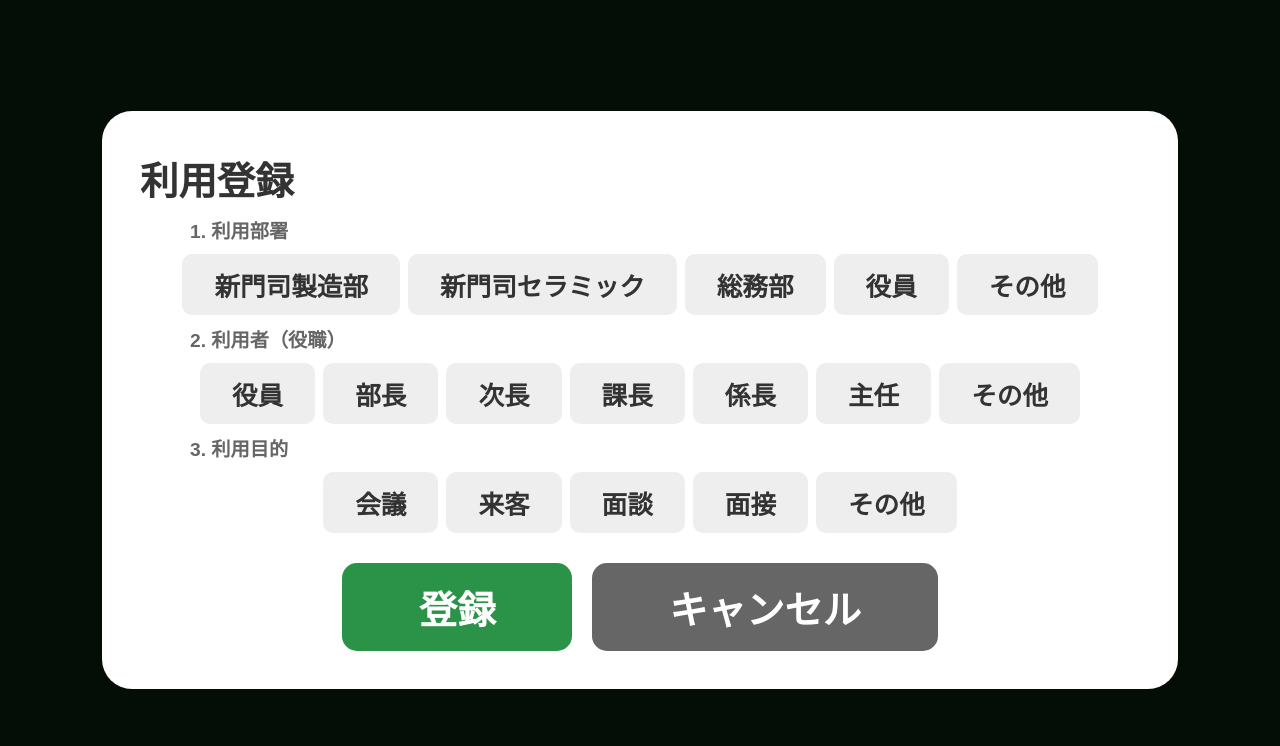
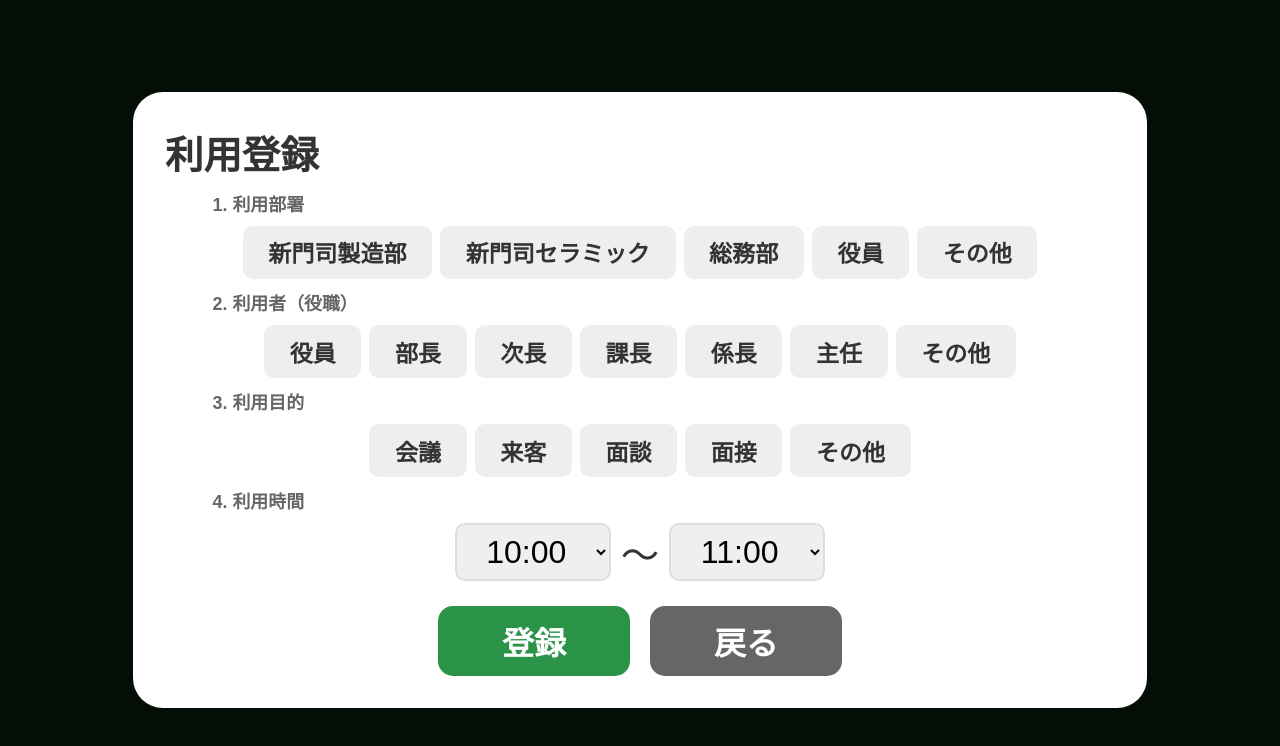
Before and after one commit to kotani6053/-, a Next.js app: page / in a window 1280 px wide. Both pictures are taken after a click on the button "予約入力". Shown: the top 746 px of the page. Built offline with nearby package versions, Linux system fonts and the light colour scheme.

Commit message:
Add client name field and update styles

```diff
--- a/app/page.js
+++ b/app/page.js
@@ -5,12 +5,20 @@ export default function TabletDisplay() {
   const [data, setData] = useState({ occupied: false });
   const [isEditing, setIsEditing] = useState(false);
 
-  // 選択肢の設定
   const deptPresets = ["新門司製造部", "新門司セラミック", "総務部", "役員", "その他"];
   const userPresets = ["役員", "部長", "次長", "課長", "係長", "主任", "その他"];
   const purposePresets = ["会議", "来客", "面談", "面接", "その他"];
 
-  const [form, setForm] = useState({ dept: "", user: "", purpose: "", startTime: "10:00", endTime: "11:00" });
+  const [form, setForm] = useState({ dept: "", user: "", purpose: "", clientName: "", startTime: "10:00", endTime: "11:00" });
+
+  // 10分刻みの時間リスト
+  const timeOptions = [];
+  for (let h = 0; h < 24; h++) {
+    for (let m = 0; m < 60; m += 10) {
+      const time = `${h.toString().padStart(2, '0')}:${m.toString().padStart(2, '0')}`;
+      timeOptions.push(time);
+    }
+  }
 
   const fetchStatus = async () => {
     try {
@@ -28,7 +36,7 @@ export default function TabletDisplay() {
 
   const handleReserve = async () => {
     if (!form.dept || !form.user || !form.purpose) {
-      alert("すべての項目を選択してください");
+      alert("項目を選択してください");
       return;
     }
     await fetch("/api/room", {
@@ -46,34 +54,31 @@ export default function TabletDisplay() {
       headers: { "Content-Type": "application/json" },
       body: JSON.stringify({ action: "release" }),
     });
-    // 強制リロードでキャッシュを完全にクリア
     setTimeout(() => { window.location.reload(); }, 200);
   };
 
   if (data.occupied) {
-    // 【使用中画面】
     return (
       <div style={{ backgroundColor: "#D90429", color: "white", height: "100vh", width: "100vw", display: "flex", flexDirection: "column", alignItems: "center", justifyContent: "center", fontFamily: "sans-serif", textAlign: "center" }}>
-        <div style={{ fontSize: "10vw", fontWeight: "900" }}>使用中</div>
-        <div style={{ fontSize: "5vw", margin: "20px 0", lineHeight: "1.4" }}>
-          <strong style={{ fontSize: "7vw" }}>{data.purpose}</strong><br />
+        <div style={{ fontSize: "8vw", fontWeight: "900" }}>使用中</div>
+        <div style={{ fontSize: "5vw", margin: "15px 0", lineHeight: "1.3" }}>
+          <strong style={{ fontSize: "7vw" }}>{data.purpose}{data.clientName && `（${data.clientName}様）`}</strong><br />
           {data.dept}：{data.user}<br />
-          <span style={{ backgroundColor: "rgba(0,0,0,0.3)", padding: "5px 20px", borderRadius: "50px" }}>
+          <span style={{ backgroundColor: "rgba(0,0,0,0.3)", padding: "5px 30px", borderRadius: "50px", fontSize: "4vw" }}>
             {data.startTime} 〜 {data.endTime}
           </span>
         </div>
-        <button onClick={handleRelease} style={{ width: "80vw", height: "25vh", backgroundColor: "white", color: "#D90429", fontSize: "8vw", fontWeight: "900", borderRadius: "30px", border: "none", boxShadow: "0 15px 40px rgba(0,0,0,0.4)", cursor: "pointer" }}>
+        <button onClick={handleRelease} style={{ width: "70vw", height: "20vh", backgroundColor: "white", color: "#D90429", fontSize: "8vw", fontWeight: "900", borderRadius: "30px", border: "none", boxShadow: "0 15px 40px rgba(0,0,0,0.4)" }}>
           会議終了
         </button>
       </div>
     );
   }
 
-  // 【空室画面】
   return (
     <div style={{ backgroundColor: "#2B9348", color: "white", height: "100vh", width: "100vw", display: "flex", flexDirection: "column", alignItems: "center", justifyContent: "center", fontFamily: "sans-serif" }}>
       <div style={{ fontSize: "20vw", fontWeight: "900" }}>空室</div>
-      <button onClick={() => setIsEditing(true)} style={{ marginTop: "5vh", padding: "3vh 10vw", fontSize: "6vw", borderRadius: "100px", border: "none", backgroundColor: "white", color: "#2B9348", fontWeight: "900", cursor: "pointer" }}>
+      <button onClick={() => setIsEditing(true)} style={{ marginTop: "5vh", padding: "3vh 10vw", fontSize: "6vw", borderRadius: "100px", border: "none", backgroundColor: "white", color: "#2B9348", fontWeight: "900" }}>
         予約入力
       </button>
 
@@ -91,9 +96,32 @@ export default function TabletDisplay() {
             <div style={label}>3. 利用目的</div>
             <div style={group}>{purposePresets.map(p => (<button key={p} onClick={() => setForm({...form, purpose: p})} style={pBtn(form.purpose === p)}>{p}</button>))}</div>
 
-            <div style={{ display: "flex", gap: "20px", marginTop: "20px", justifyContent: "center" }}>
+            {/* 【追加】来客の時だけ社名入力欄を出す */}
+            {form.purpose === "来客" && (
+              <div style={{ animation: "fadeIn 0.5s", textAlign: "center" }}>
+                <input
+                  placeholder="来客社名を入力（例：〇〇株式会社）"
+                  style={inputStyle}
+                  value={form.clientName}
+                  onChange={e => setForm({...form, clientName: e.target.value})}
+                />
+              </div>
+            )}
+
+            <div style={label}>4. 利用時間</div>
+            <div style={{ display: "flex", gap: "10px", justifyContent: "center", alignItems: "center" }}>
+              <select style={selStyle} value={form.startTime} onChange={e => setForm({...form, startTime: e.target.value})}>
+                {timeOptions.map(t => <option key={t} value={t}>{t}</option>)}
+              </select>
+              <span style={{ color: "#333", fontSize: "3vw" }}>〜</span>
+              <select style={selStyle} value={form.endTime} onChange={e => setForm({...form, endTime: e.target.value})}>
+                {timeOptions.map(t => <option key={t} value={t}>{t}</option>)}
+              </select>
+            </div>
+
+            <div style={{ display: "flex", gap: "20px", marginTop: "15px", justifyContent: "center" }}>
               <button onClick={handleReserve} style={actBtn("#2B9348")}>登録</button>
-              <button onClick={() => setIsEditing(false)} style={actBtn("#666")}>キャンセル</button>
+              <button onClick={() => setIsEditing(false)} style={actBtn("#666")}>戻る</button>
             </div>
           </div>
         </div>
@@ -102,10 +130,12 @@ export default function TabletDisplay() {
   );
 }
 
-// スタイル定義
+// スタイル
 const modalStyle = { position: "absolute", top: 0, left: 0, width: "100%", height: "100%", backgroundColor: "rgba(0,0,0,0.9)", display: "flex", justifyContent: "center", alignItems: "center", zIndex: 100 };
-const contentStyle = { backgroundColor: "white", padding: "3vw", borderRadius: "30px", width: "90%", maxWidth: "1000px", display: "flex", flexDirection: "column", gap: "10px" };
-const label = { color: "#666", fontSize: "1.5vw", fontWeight: "bold", textAlign: "left", marginLeft: "5%" };
+const contentStyle = { backgroundColor: "white", padding: "2.5vw", borderRadius: "30px", width: "90%", maxWidth: "950px", display: "flex", flexDirection: "column", gap: "10px" };
+const label = { color: "#666", fontSize: "1.4vw", fontWeight: "bold", textAlign: "left", marginLeft: "5%" };
 const group = { display: "flex", flexWrap: "wrap", gap: "8px", justifyContent: "center" };
-const pBtn = (s) => ({ padding: "1.5vh 2.5vw", fontSize: "2vw", borderRadius: "10px", border: "none", backgroundColor: s ? "#1D3557" : "#eee", color: s ? "#fff" : "#333", fontWeight: "bold", transition: "0.2s" });
-const actBtn = (bg) => ({ padding: "2vh 6vw", fontSize: "3vw", borderRadius: "15px", border: "none", backgroundColor: bg, color: "white", fontWeight: "bold", cursor: "pointer" });
+const pBtn = (s) => ({ padding: "1.2vh 2vw", fontSize: "1.8vw", borderRadius: "10px", border: "none", backgroundColor: s ? "#1D3557" : "#eee", color: s ? "#fff" : "#333", fontWeight: "bold" });
+const actBtn = (bg) => ({ padding: "1.5vh 5vw", fontSize: "2.5vw", borderRadius: "15px", border: "none", backgroundColor: bg, color: "white", fontWeight: "bold" });
+const selStyle = { padding: "1vh 2vw", fontSize: "2.5vw", borderRadius: "10px", border: "2px solid #ddd" };
+const inputStyle = { width: "80%", padding: "1.5vh", fontSize: "2.5vw", borderRadius: "10px", border: "2px solid #2B9348", marginTop: "5px", textAlign: "center" };
```
